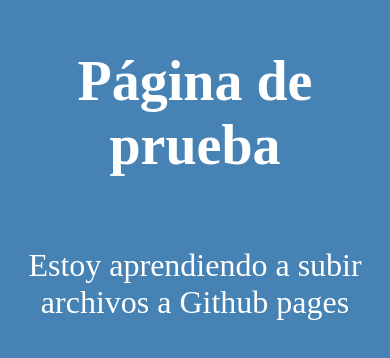
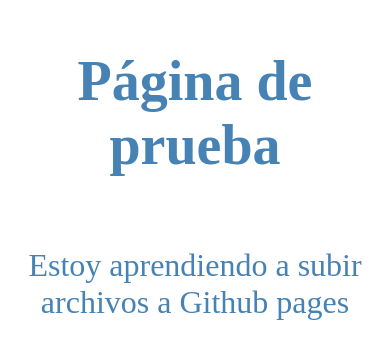
Before and after one commit to JavierOsses/eluniverdo.github.io, a plain HTML site: page index.html in a window 390 px wide. Shown: the part 248-606 px from the top of the page. Drawn offline with Linux system fonts and the light colour scheme.

Commit message:
Update styles.css

```diff
--- a/styles.css
+++ b/styles.css
@@ -24,3 +24,11 @@ p{
     font-size: 2rem;
     color: #fff;
 }
+
+@media screen and (max-width: 665px) {
+    body, p, h1{
+        color: steelblue;
+        background-color: white;
+    }
+
+}
```
